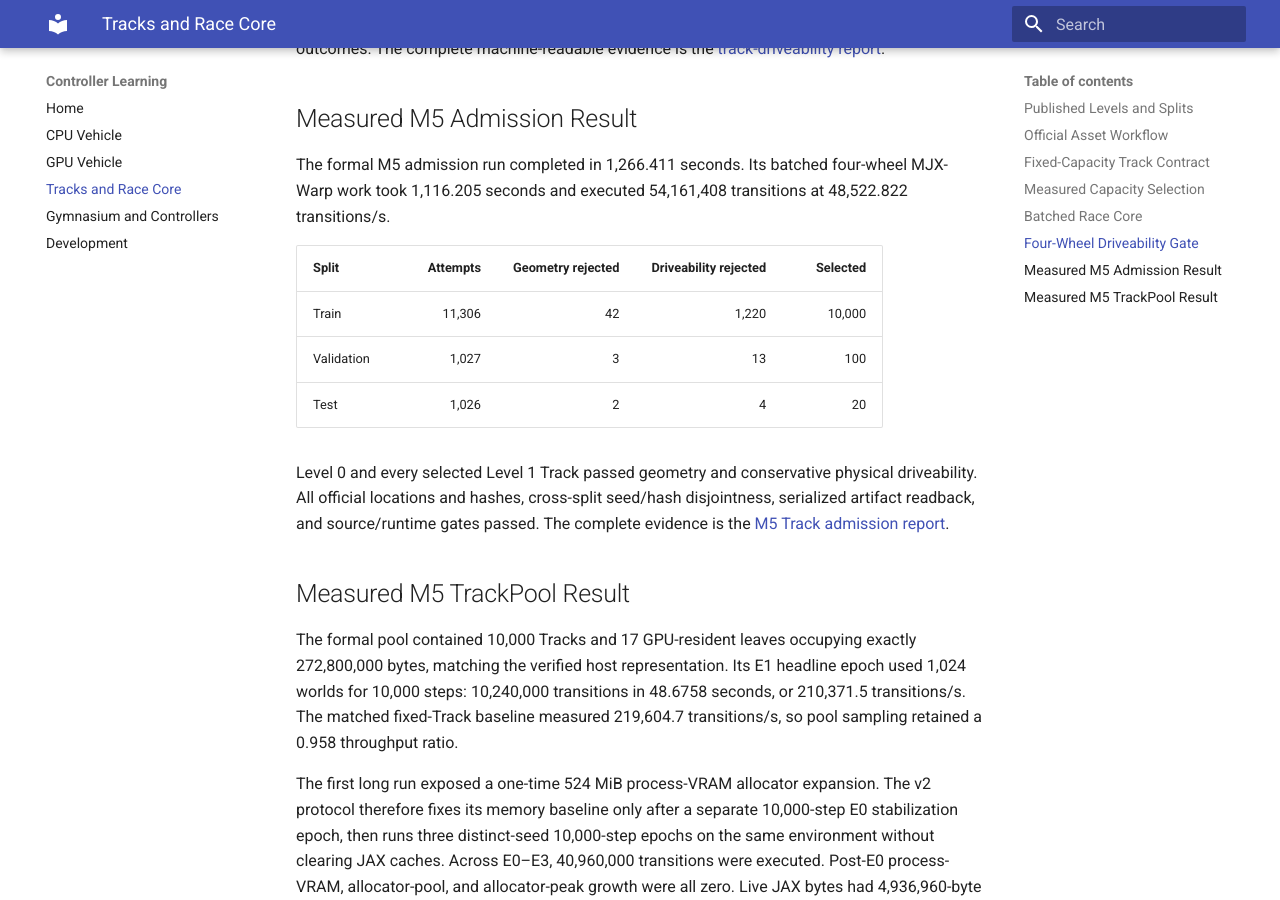
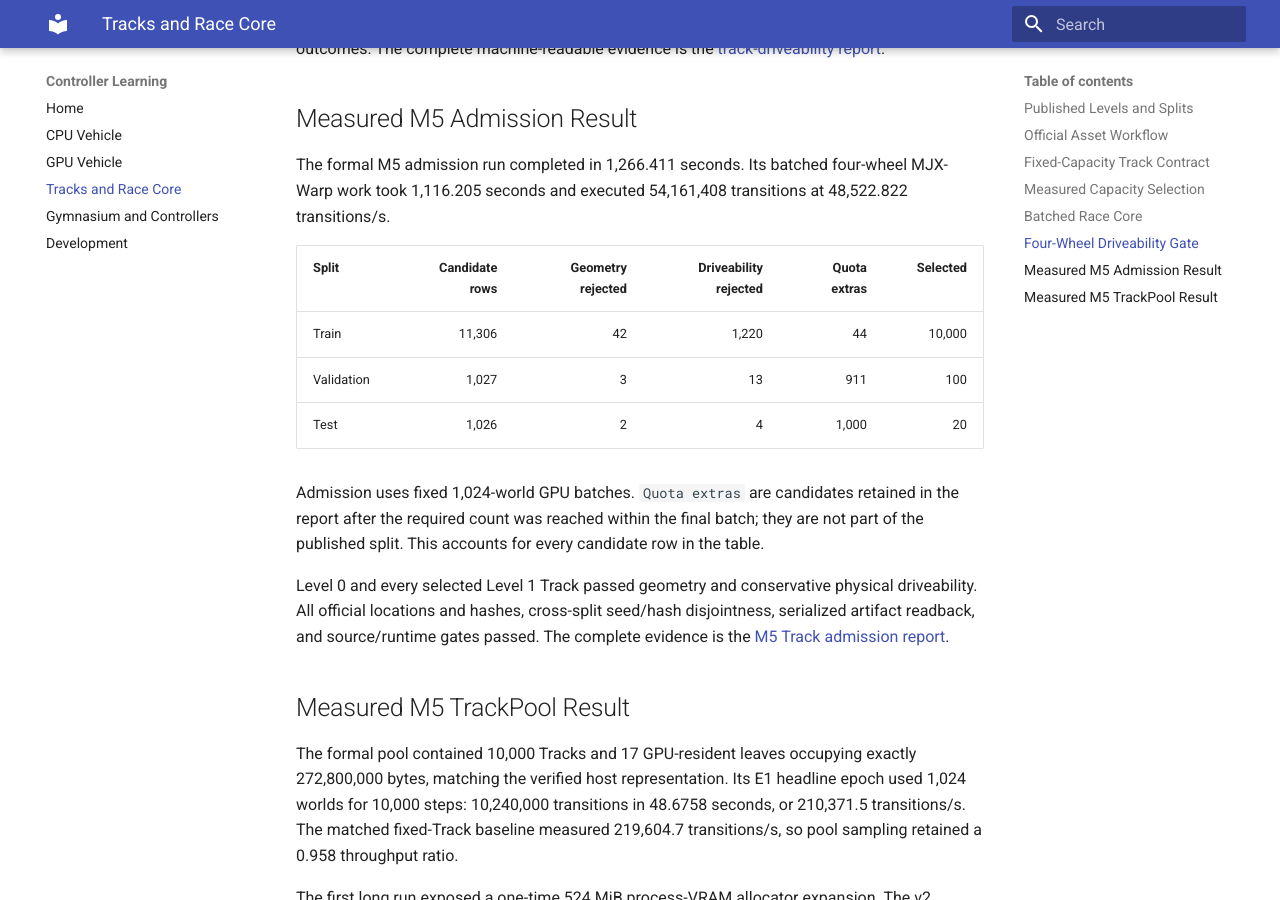
Before and after one commit to AojiLi/controller-learning, an MkDocs documentation site: the page built from docs/tracks.md, in a window 1280 px wide and 900 px high, scrolled down 3935 px. Built offline with MkDocs 1.6.1 and Material for MkDocs 9.7.7, drawn with Linux system fonts in a browser that asks for light colours.

Commit message:
docs(m5): clarify delivered scope and admission batches

```diff
--- a/docs/tracks.md
+++ b/docs/tracks.md
@@ -150,11 +150,15 @@ complete machine-readable evidence is the
 The formal M5 admission run completed in 1,266.411 seconds. Its batched four-wheel MJX-Warp work
 took 1,116.205 seconds and executed 54,161,408 transitions at 48,522.822 transitions/s.
 
-| Split | Attempts | Geometry rejected | Driveability rejected | Selected |
-| --- | ---: | ---: | ---: | ---: |
-| Train | 11,306 | 42 | 1,220 | 10,000 |
-| Validation | 1,027 | 3 | 13 | 100 |
-| Test | 1,026 | 2 | 4 | 20 |
+| Split | Candidate rows | Geometry rejected | Driveability rejected | Quota extras | Selected |
+| --- | ---: | ---: | ---: | ---: | ---: |
+| Train | 11,306 | 42 | 1,220 | 44 | 10,000 |
+| Validation | 1,027 | 3 | 13 | 911 | 100 |
+| Test | 1,026 | 2 | 4 | 1,000 | 20 |
+
+Admission uses fixed 1,024-world GPU batches. `Quota extras` are candidates retained in the report
+after the required count was reached within the final batch; they are not part of the published
+split. This accounts for every candidate row in the table.
 
 Level 0 and every selected Level 1 Track passed geometry and conservative physical driveability.
 All official locations and hashes, cross-split seed/hash disjointness, serialized artifact readback,
```
Also changed, not shown: README.md (+4 -3 lines), docs/environment.md (+3 -2 lines).
